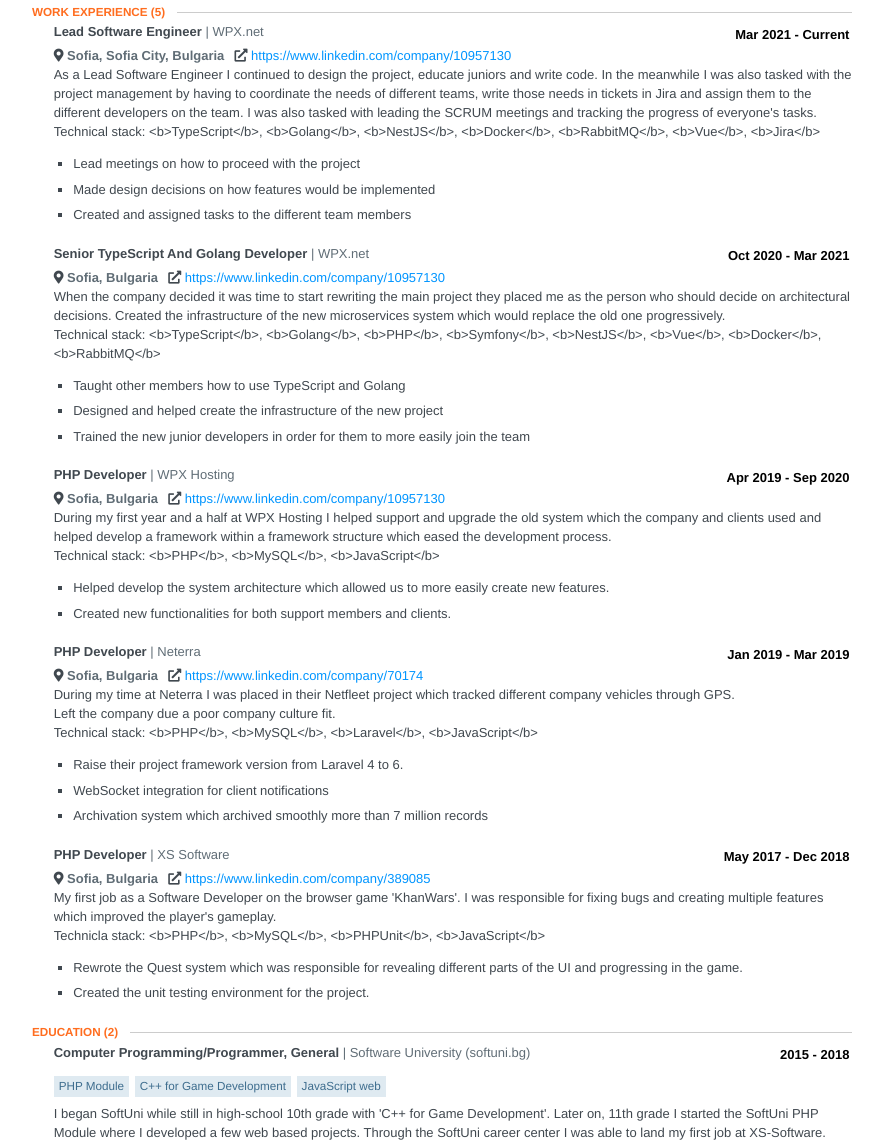
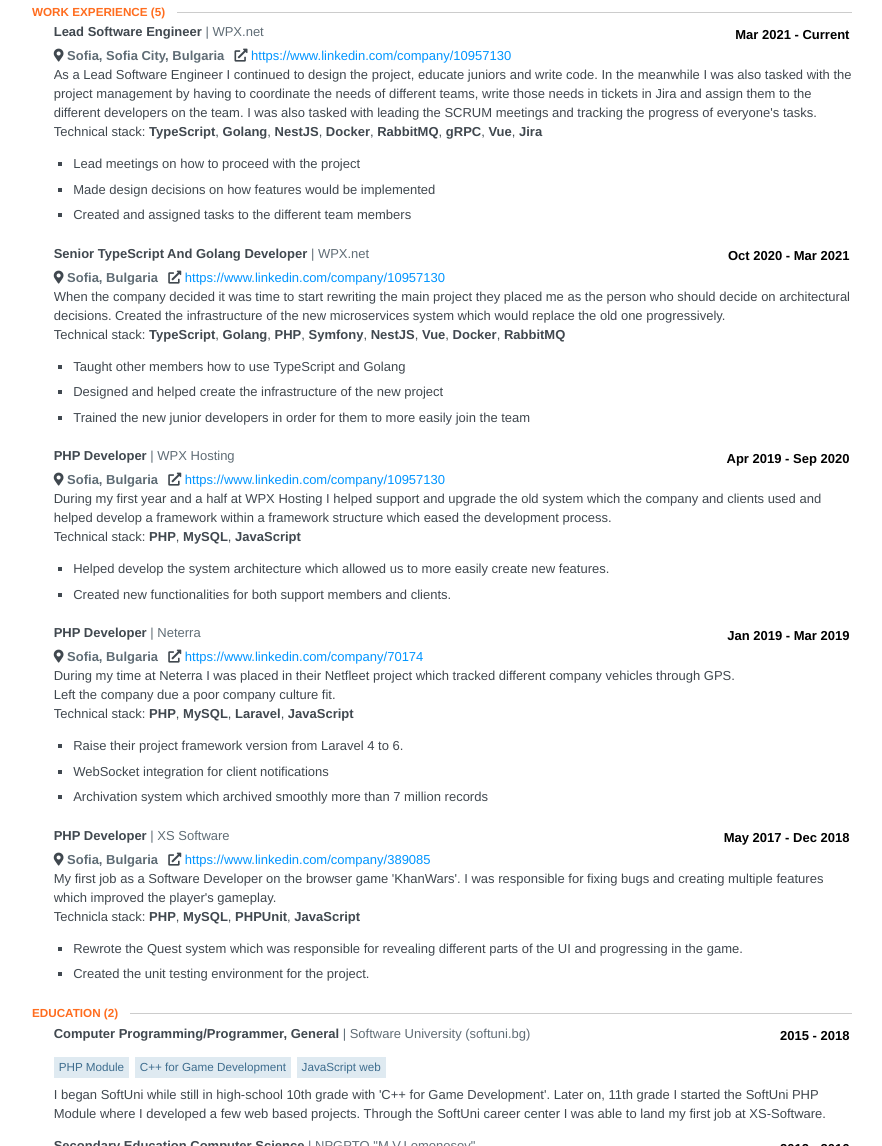
Before and after one commit to Enthys/Enthys, a website: page index.html in a window 1280 px wide. Shown: the part 419-1565 px from the top of the page, without its empty margins (198-1080 px from the left). Drawn offline with Linux system fonts and the light colour scheme.

Commit message:
fixed escaped characters and added new tech which was used at wpx

```diff
--- a/index.html
+++ b/index.html
@@ -885,7 +885,7 @@
             <span class="fas fa-external-link-alt"></span>
             <a target="_blank" href="https://www.linkedin.com/company/10957130">https://www.linkedin.com/company/10957130</a>
           </span>        <div class="item" id="work-item">
-            <div class="summary"><p><p>As a Lead Software Engineer I continued to design the project, educate juniors and write code. In the meanwhile I was also tasked with the project management by having to coordinate the needs of different teams, write those needs in tickets in Jira and assign them to the different developers on the team. I was also tasked with leading the SCRUM meetings and tracking the progress of everyone's tasks.</p><p>Technical stack: &lt;b&gt;TypeScript&lt;/b&gt;, &lt;b&gt;Golang&lt;/b&gt;, &lt;b&gt;NestJS&lt;/b&gt;,  &lt;b&gt;Docker&lt;/b&gt;, &lt;b&gt;RabbitMQ&lt;/b&gt;, &lt;b&gt;Vue&lt;/b&gt;, &lt;b&gt;Jira&lt;/b&gt;</p></p></div>
+			  <div class="summary"><p><p>As a Lead Software Engineer I continued to design the project, educate juniors and write code. In the meanwhile I was also tasked with the project management by having to coordinate the needs of different teams, write those needs in tickets in Jira and assign them to the different developers on the team. I was also tasked with leading the SCRUM meetings and tracking the progress of everyone's tasks.</p><p>Technical stack: <b>TypeScript</b>, <b>Golang</b>, <b>NestJS</b>,  <b>Docker</b>, <b>RabbitMQ</b>, <b>gRPC</b>, <b>Vue</b>, <b>Jira</b></p></p></div>
             <ul class="highlights">
               <li><p><p>Lead meetings on how to proceed with the project</p></p></li>
               <li><p><p>Made design decisions on how features would be implemented</p></p></li>
@@ -912,7 +912,7 @@
             <span class="fas fa-external-link-alt"></span>
             <a target="_blank" href="https://www.linkedin.com/company/10957130">https://www.linkedin.com/company/10957130</a>
           </span>        <div class="item" id="work-item">
-            <div class="summary"><p><p>When the company decided it was time to start rewriting the main project they placed me as the person who should decide on architectural decisions. Created the infrastructure of the new microservices system which would replace the old one progressively.</p><p>Technical stack: &lt;b&gt;TypeScript&lt;/b&gt;, &lt;b&gt;Golang&lt;/b&gt;, &lt;b&gt;PHP&lt;/b&gt;, &lt;b&gt;Symfony&lt;/b&gt;, &lt;b&gt;NestJS&lt;/b&gt;, &lt;b&gt;Vue&lt;/b&gt;, &lt;b&gt;Docker&lt;/b&gt;, &lt;b&gt;RabbitMQ&lt;/b&gt;</p></p></div>
+			  <div class="summary"><p><p>When the company decided it was time to start rewriting the main project they placed me as the person who should decide on architectural decisions. Created the infrastructure of the new microservices system which would replace the old one progressively.</p><p>Technical stack: <b>TypeScript</b>, <b>Golang</b>, <b>PHP</b>, <b>Symfony</b>, <b>NestJS</b>, <b>Vue</b>, <b>Docker</b>, <b>RabbitMQ</b></p></p></div>
             <ul class="highlights">
               <li><p><p>Taught other members how to use TypeScript and Golang</p></p></li>
               <li><p><p>Designed and helped create the infrastructure of the new project</p></p></li>
@@ -939,7 +939,7 @@
             <span class="fas fa-external-link-alt"></span>
             <a target="_blank" href="https://www.linkedin.com/company/10957130">https://www.linkedin.com/company/10957130</a>
           </span>        <div class="item" id="work-item">
-            <div class="summary"><p><p>During my first year and a half at WPX Hosting I helped support and upgrade the old system which the company and clients used and helped develop a framework within a framework structure which eased the development process.</p><p>Technical stack: &lt;b&gt;PHP&lt;/b&gt;, &lt;b&gt;MySQL&lt;/b&gt;, &lt;b&gt;JavaScript&lt;/b&gt;</p></p></div>
+			  <div class="summary"><p><p>During my first year and a half at WPX Hosting I helped support and upgrade the old system which the company and clients used and helped develop a framework within a framework structure which eased the development process.</p><p>Technical stack: <b>PHP</b>, <b>MySQL</b>, <b>JavaScript</b></p></p></div>
             <ul class="highlights">
               <li><p><p>Helped develop the system architecture which allowed us to more easily create new features.</p></p></li>
               <li><p><p>Created new functionalities for both support members and clients.</p></p></li>
@@ -965,7 +965,7 @@
             <span class="fas fa-external-link-alt"></span>
             <a target="_blank" href="https://www.linkedin.com/company/70174">https://www.linkedin.com/company/70174</a>
           </span>        <div class="item" id="work-item">
-            <div class="summary"><p><p>During my time at Neterra I was placed in their Netfleet project which tracked different company vehicles through GPS.</p><p>Left the company due a poor company culture fit.</p><p>Technical stack: &lt;b&gt;PHP&lt;/b&gt;, &lt;b&gt;MySQL&lt;/b&gt;, &lt;b&gt;Laravel&lt;/b&gt;, &lt;b&gt;JavaScript&lt;/b&gt;</p></p></div>
+			  <div class="summary"><p><p>During my time at Neterra I was placed in their Netfleet project which tracked different company vehicles through GPS.</p><p>Left the company due a poor company culture fit.</p><p>Technical stack: <b>PHP</b>, <b>MySQL</b>, <b>Laravel</b>, <b>JavaScript</b></p></p></div>
             <ul class="highlights">
               <li><p><p>Raise their project framework version from Laravel 4 to 6.</p></p></li>
               <li><p><p>WebSocket integration for client notifications</p></p></li>
@@ -992,7 +992,7 @@
             <span class="fas fa-external-link-alt"></span>
             <a target="_blank" href="https://www.linkedin.com/company/389085">https://www.linkedin.com/company/389085</a>
           </span>        <div class="item" id="work-item">
-            <div class="summary"><p><p>My first job as a Software Developer on the browser game 'KhanWars'. I was responsible for fixing bugs and creating multiple features which improved the player's gameplay.</p><p>Technicla stack: &lt;b&gt;PHP&lt;/b&gt;, &lt;b&gt;MySQL&lt;/b&gt;, &lt;b&gt;PHPUnit&lt;/b&gt;, &lt;b&gt;JavaScript&lt;/b&gt;</p></p></div>
+			  <div class="summary"><p><p>My first job as a Software Developer on the browser game 'KhanWars'. I was responsible for fixing bugs and creating multiple features which improved the player's gameplay.</p><p>Technicla stack: <b>PHP</b>, <b>MySQL</b>, <b>PHPUnit</b>, <b>JavaScript</b></p></p></div>
             <ul class="highlights">
               <li><p><p>Rewrote the Quest system which was responsible for revealing different parts of the UI and progressing in the game.</p></p></li>
               <li><p><p>Created the unit testing environment for the project.</p></p></li>
```
